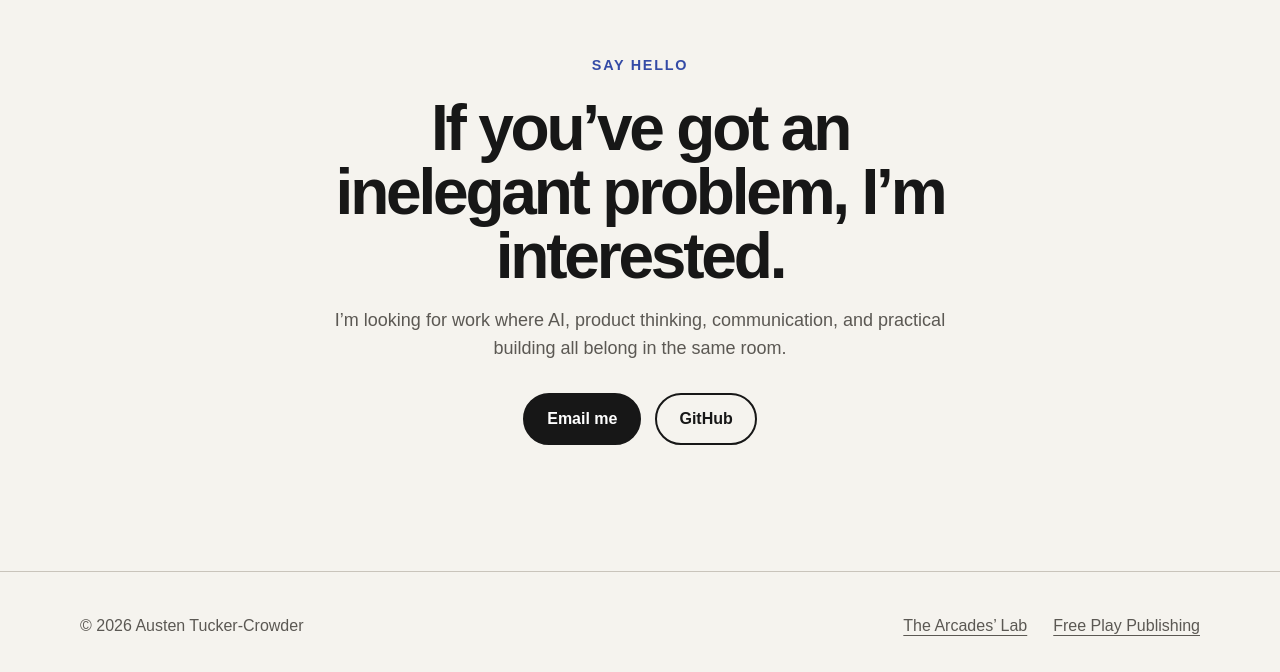
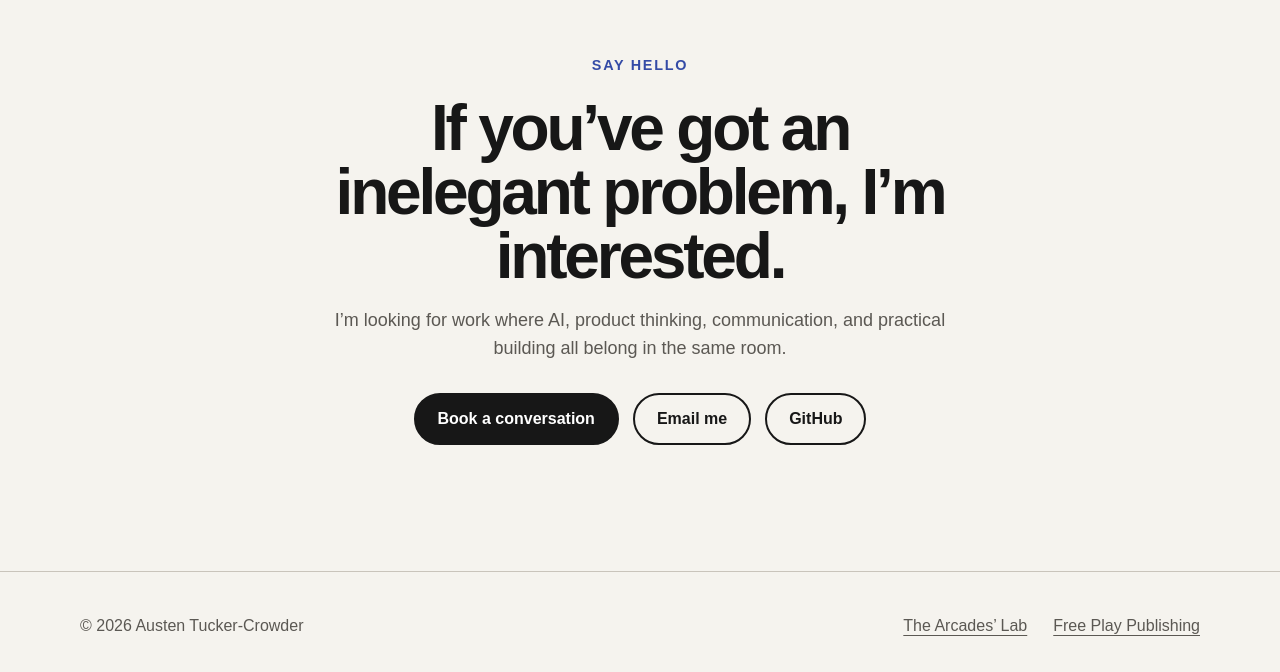
Before and after one commit to Arcadesys/work-thearcades-me, a Next.js app: page / in a window 1280 px wide. Shown: the part 5763-6435 px from the top of the page. Built offline with nearby package versions, Linux system fonts and the light colour scheme.

Commit message:
Add portfolio booking link

```diff
--- a/app/page.tsx
+++ b/app/page.tsx
@@ -61,7 +61,7 @@ export default function Home() {
         <div className="shell">
           <section id="about" aria-labelledby="about-heading"><div className="about-grid"><div><p className="section-kicker">About</p><h2 id="about-heading">A few things about me.</h2><p className="section-lede">I’ve spent my career moving between disciplines that are usually treated as separate. That turns out to be very useful in a text-first AI world.</p></div><div className="facts"><div className="fact"><strong>16+ years delivering customer-focused software solutions.</strong><span>AI transformation leadership, program management, agile coaching, and practical building.</span></div><div className="fact"><strong>Twenty years of published writing under several names.</strong><span>Novels, short fiction, poetry, essays, and the occasional live performance.</span></div><div className="fact"><strong>I care about tools that survive contact with actual humans.</strong><span>Accessibility, legibility, and adoption are product requirements, not garnish.</span></div></div></div></section>
           <section id="notes" aria-labelledby="notes-heading"><p className="section-kicker">Notes</p><h2 id="notes-heading">What I’m thinking about.</h2><p className="section-lede">Build notes and essays from the public archive. Fiction and publishing live at The Arcades’ Lab.</p><div className="notes-grid">{notes.map((note) => <article className="note-card" key={note.href}><p className="date">{note.date}</p><h3><ExternalLink href={note.href}>{note.title}</ExternalLink></h3><p>{note.body}</p></article>)}</div></section>
-          <section id="contact" className="cta" aria-labelledby="contact-heading"><p className="section-kicker">Say hello</p><h2 id="contact-heading">If you’ve got an inelegant problem, I’m interested.</h2><p>I’m looking for work where AI, product thinking, communication, and practical building all belong in the same room.</p><div className="buttons"><a className="button primary" href={`mailto:${site.email}`}>Email me</a><ExternalLink className="button secondary" href={site.githubUrl}>GitHub</ExternalLink></div></section>
+          <section id="contact" className="cta" aria-labelledby="contact-heading"><p className="section-kicker">Say hello</p><h2 id="contact-heading">If you’ve got an inelegant problem, I’m interested.</h2><p>I’m looking for work where AI, product thinking, communication, and practical building all belong in the same room.</p><div className="buttons"><ExternalLink className="button primary" href={site.bookingUrl}>Book a conversation</ExternalLink><a className="button secondary" href={`mailto:${site.email}`}>Email me</a><ExternalLink className="button secondary" href={site.githubUrl}>GitHub</ExternalLink></div></section>
         </div>
       </main>
       <footer className="site-footer"><div className="shell footer-row"><span>© 2026 Austen Tucker-Crowder</span><div><ExternalLink href={site.creativeUrl}>The Arcades’ Lab</ExternalLink><ExternalLink href={site.publishingUrl}>Free Play Publishing</ExternalLink></div></div></footer>
--- a/lib/content.ts
+++ b/lib/content.ts
@@ -9,6 +9,7 @@ export type CaseStudy = {
 export const site = {
   name: 'Austen Tucker-Crowder',
   email: 'austen.crowder@gmail.com',
+  bookingUrl: 'https://cal.com/austen-tucker-crowder/30min',
   resumeUrl: 'https://www.thearcades.me/resume',
   creativeUrl: 'https://www.thearcades.me',
   publishingUrl: 'https://freeplaypublishing.com',
```
Also changed, not shown: 1 other file (tests, documents, lock files or other folders).
